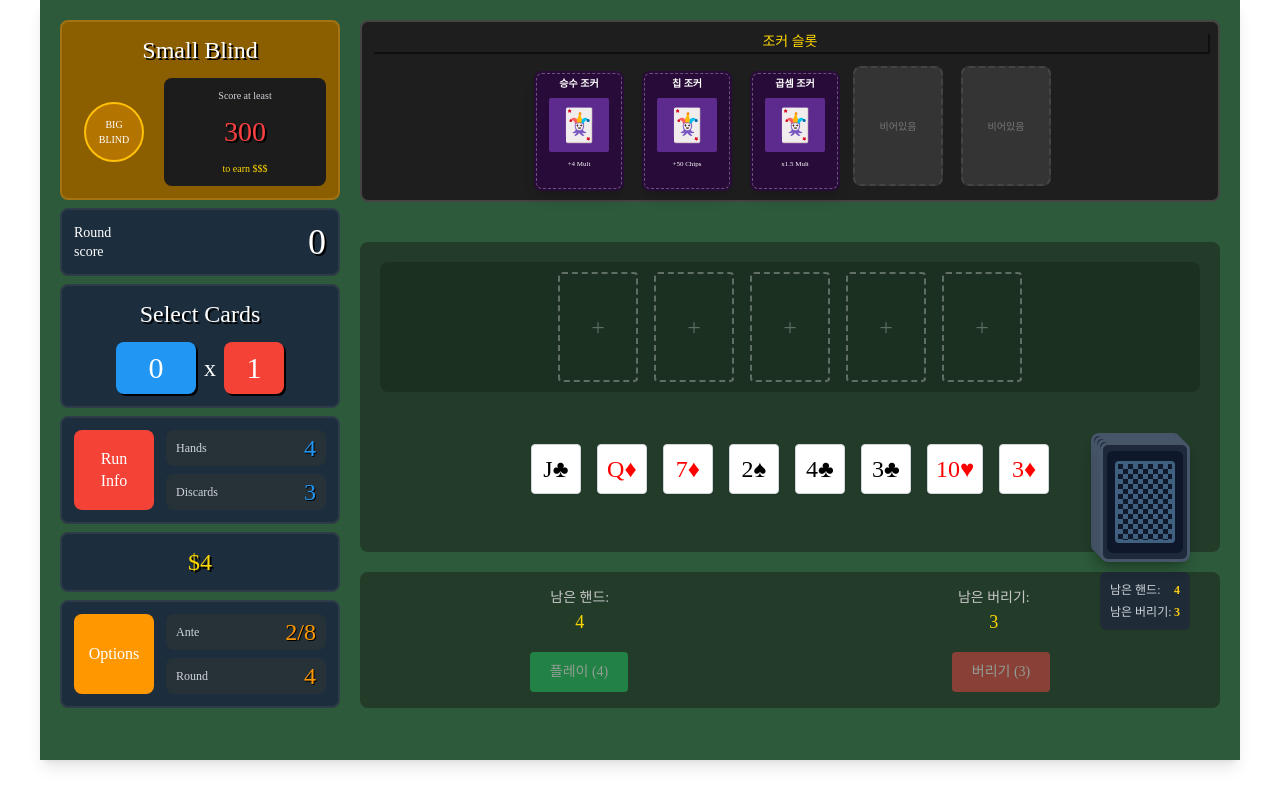
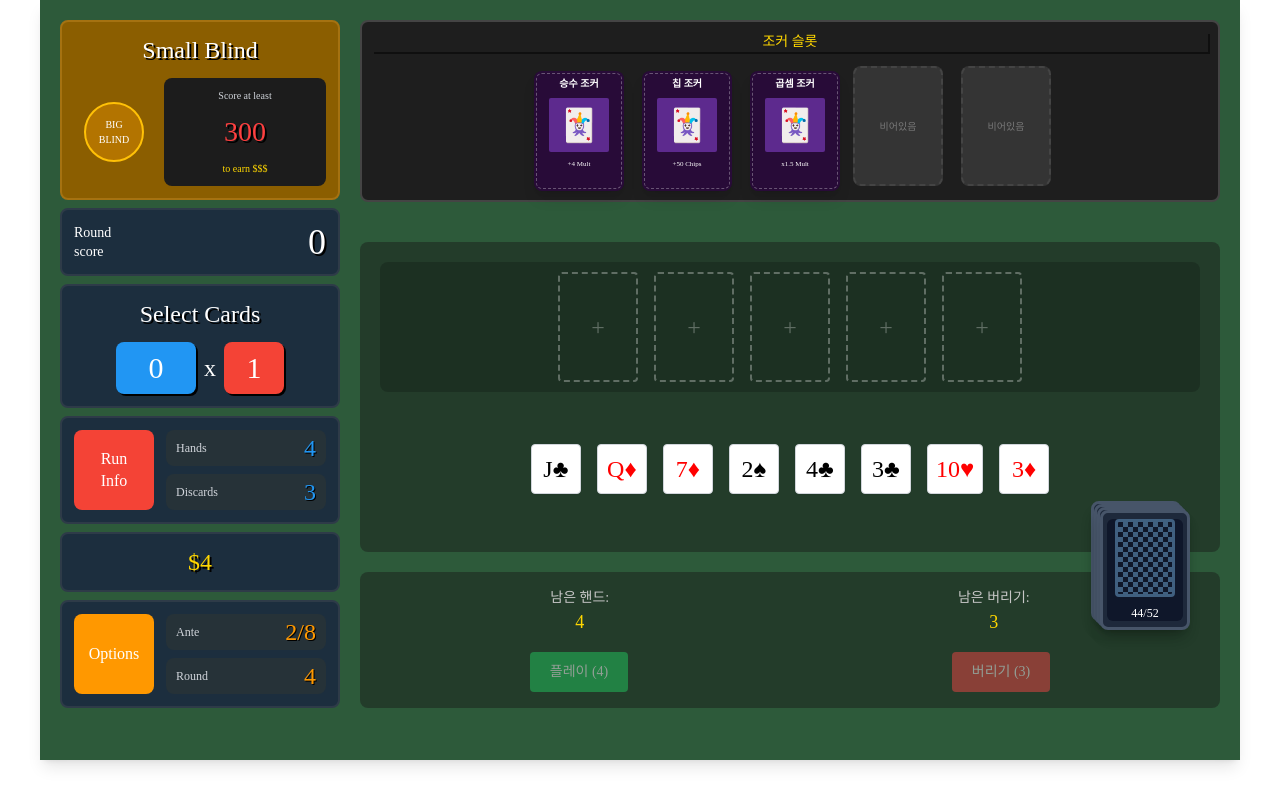
Before and after one commit to haandol/web-balatro, a Nuxt app: page / in a window 1280 px wide. Built offline with nearby package versions, Linux system fonts and the light colour scheme.

Commit message:
feat: deck

```diff
--- a/components/CardDeck.vue
+++ b/components/CardDeck.vue
@@ -15,31 +15,30 @@
       <!-- 맨 위의 메인 카드 -->
       <div
         class="absolute w-full h-full bg-slate-800 rounded-lg border-[3px] border-slate-600 shadow-lg flex justify-center items-center z-[2]">
-        <div class="w-[90%] h-[90%] bg-slate-900 rounded-md flex justify-center items-center">
+        <div class="w-[90%] h-[90%] bg-slate-900 rounded-md flex flex-col justify-center items-center">
           <div
             class="w-4/5 h-4/5 rounded border-[3px] border-[#406080] bg-[linear-gradient(45deg,#406080_25%,transparent_25%),linear-gradient(-45deg,#406080_25%,transparent_25%),linear-gradient(45deg,transparent_75%,#406080_75%),linear-gradient(-45deg,transparent_75%,#406080_75%)] bg-[length:10px_10px] bg-[position:0_0,0_5px,5px_-5px,-5px_0px]">
           </div>
+          <div class="text-white font-['Press_Start_2P'] text-xs mt-2">
+            {{ cardsLeft }}/52
+          </div>
         </div>
-      </div>
-    </div>
-    <div class="w-full p-2.5 bg-slate-800/80 rounded-md text-white font-['Press_Start_2P'] text-xs text-center">
-      <div class="flex justify-between mb-1.5">
-        <span class="text-gray-300">남은 핸드:</span>
-        <span class="text-yellow-400 font-bold">{{ handsLeft }}</span>
-      </div>
-      <div class="flex justify-between">
-        <span class="text-gray-300">남은 버리기:</span>
-        <span class="text-yellow-400 font-bold">{{ discardsLeft }}</span>
       </div>
     </div>
   </div>
 </template>
 
 <script setup lang="ts">
-defineProps<{
-  handsLeft: number;
-  discardsLeft: number;
-}>();
+import { storeToRefs } from 'pinia'
+import { useGameStore } from '~/stores/game'
+
+const gameStore = useGameStore()
+const { cardsLeft, handsLeft, discardsLeft } = storeToRefs(gameStore)
+
+// 게임 초기화
+onMounted(() => {
+  gameStore.initializeDeck()
+})
 </script>
 
 <style lang="postcss" scoped>
--- a/composables/useBalatroGame.ts
+++ b/composables/useBalatroGame.ts
@@ -44,6 +44,7 @@ export function useBalatroGame() {
         if (cardsToDraw > 0) {
             const newCards = gameStore.deck.splice(0, cardsToDraw);
             gameStore.playerHand.push(...newCards);
+            gameStore.cardsLeft = gameStore.deck.length;
         }
     };
 
@@ -96,12 +97,17 @@ export function useBalatroGame() {
                 return;
             } else {
                 console.log(`Advancing to Ante ${gameStore.currentAnteIndex + 1}`);
-                initializeDeck();
-                shuffleDeck();
-                // 새 안테에서는 플레이어 핸드를 비우고 다시 시작
-                gameStore.playerHand = [];
             }
+        } else {
+            console.log(`Advancing to next Blind in Ante ${gameStore.currentAnteIndex + 1}`);
         }
+
+        // 모든 블라인드 변경 시 덱 초기화 및 셔플
+        initializeDeck();
+        shuffleDeck();
+        // 새 블라인드에서는 플레이어 핸드를 비우고 다시 시작
+        gameStore.playerHand = [];
+
         startNextBlind();
     };
 
--- a/stores/game.ts
+++ b/stores/game.ts
@@ -24,6 +24,7 @@ export const useGameStore = defineStore('game', () => {
   const activeJokers = ref<Joker[]>([]);
   const money = ref(4);
   const maxJokerSlots = ref(5);
+  const cardsLeft = ref(52); // 남은 카드 수 추가
 
   // Getters (computed 사용)
   const currentBlind = computed((): Blind | null => {
@@ -47,8 +48,157 @@ export const useGameStore = defineStore('game', () => {
     return selectedCards.value.length > 0 && selectedCards.value.length <= 5 && discardsLeft.value > 0 && !isGameOver.value;
   });
 
-  // Actions (일반 함수로 정의)
-  // actions 내용은 비어 있으므로, 필요 시 여기에 함수 추가
+  // Actions
+  function initializeDeck() {
+    const newDeck: Card[] = [];
+    cardIdCounter.value = 0;
+
+    for (const suit of suits.value) {
+      for (const rank of ranks.value) {
+        newDeck.push({
+          suit,
+          rank,
+          id: cardIdCounter.value++
+        });
+      }
+    }
+
+    // Fisher-Yates 셔플 알고리즘
+    for (let i = newDeck.length - 1; i > 0; i--) {
+      const j = Math.floor(Math.random() * (i + 1));
+      [newDeck[i], newDeck[j]] = [newDeck[j], newDeck[i]];
+    }
+
+    deck.value = newDeck;
+    cardsLeft.value = deck.value.length;
+    isGameOver.value = false;
+    resetRound();
+  }
+
+  function drawCard(): Card | undefined {
+    if (deck.value.length === 0) {
+      isGameOver.value = true;
+      return undefined;
+    }
+
+    const card = deck.value.pop();
+    cardsLeft.value = deck.value.length;
+    return card;
+  }
+
+  function drawInitialHand() {
+    playerHand.value = [];
+    for (let i = 0; i < handSize.value; i++) {
+      const card = drawCard();
+      if (card) {
+        playerHand.value.push(card);
+      } else {
+        // 덱이 비었을 경우
+        break;
+      }
+    }
+  }
+
+  function useHand() {
+    if (handsLeft.value > 0) {
+      handsLeft.value--;
+    }
+  }
+
+  function useDiscard() {
+    if (discardsLeft.value > 0) {
+      discardsLeft.value--;
+    }
+  }
+
+  function resetRound() {
+    handsLeft.value = 4;
+    discardsLeft.value = 3;
+    playerHand.value = [];
+    selectedCards.value = [];
+    currentRoundScore.value = 0;
+    lastPlayedHandInfo.value = null;
+    drawInitialHand();
+  }
+
+  function startGame() {
+    initializeDeck();
+    currentAnteIndex.value = 0;
+    currentBlindIndex.value = 0;
+    money.value = 4;
+    activeJokers.value = [];
+    isGameOver.value = false;
+    resetRound();
+  }
+
+  function discardSelectedCards() {
+    if (!canDiscard.value) return;
+
+    // 선택된 카드 제거
+    const selectedIds = new Set(selectedCards.value.map(c => c.id));
+    playerHand.value = playerHand.value.filter(card => !selectedIds.has(card.id));
+
+    // 새 카드 뽑기
+    for (let i = 0; i < selectedCards.value.length; i++) {
+      const card = drawCard();
+      if (card) {
+        playerHand.value.push(card);
+      } else {
+        // 덱이 비었을 경우
+        break;
+      }
+    }
+
+    selectedCards.value = [];
+    useDiscard();
+  }
+
+  function playSelectedCards() {
+    if (!canPlay.value) return;
+
+    // 여기서 실제 핸드 평가 및 점수 계산을 수행해야 함
+    // 현재는 예시로만 구현
+
+    // 선택한 카드 처리
+    const selectedIds = new Set(selectedCards.value.map(c => c.id));
+    playerHand.value = playerHand.value.filter(card => !selectedIds.has(card.id));
+
+    // 새 카드 뽑기
+    for (let i = 0; i < selectedCards.value.length; i++) {
+      const card = drawCard();
+      if (card) {
+        playerHand.value.push(card);
+      } else {
+        // 덱이 비었을 경우 게임 종료 처리
+        isGameOver.value = true;
+        break;
+      }
+    }
+
+    // 핸드 사용 횟수 감소
+    useHand();
+
+    // 선택된 카드 초기화
+    selectedCards.value = [];
+
+    // 게임 상태 체크
+    if (handsLeft.value === 0) {
+      // 라운드 종료 처리
+      // 여기서 블라인드 클리어 여부를 확인하고 다음 단계로 진행
+    }
+  }
+
+  // 카드 선택 토글
+  function toggleCardSelection(card: Card) {
+    if (isGameOver.value) return;
+
+    const selectedIndex = selectedCards.value.findIndex(c => c.id === card.id);
+    if (selectedIndex === -1) {
+      selectedCards.value.push(card);
+    } else {
+      selectedCards.value.splice(selectedIndex, 1);
+    }
+  }
 
   // 상태, 게터, 액션 반환
   return {
@@ -70,10 +220,21 @@ export const useGameStore = defineStore('game', () => {
     activeJokers,
     money,
     maxJokerSlots,
+    cardsLeft,
     currentBlind,
     isSelected,
     canPlay,
     canDiscard,
-    // 여기에 액션 함수들을 추가
+    // 액션 함수들 추가
+    initializeDeck,
+    drawCard,
+    drawInitialHand,
+    useHand,
+    useDiscard,
+    resetRound,
+    startGame,
+    discardSelectedCards,
+    playSelectedCards,
+    toggleCardSelection
   };
 });
```
Also changed, not shown: 1 other file (tests, documents, lock files or other folders).
